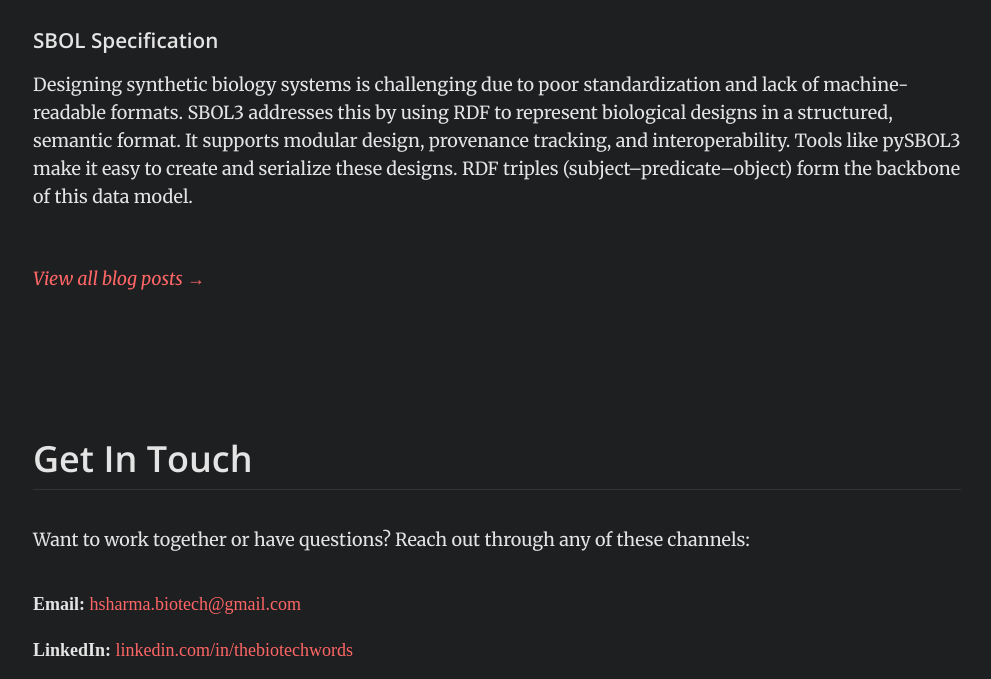
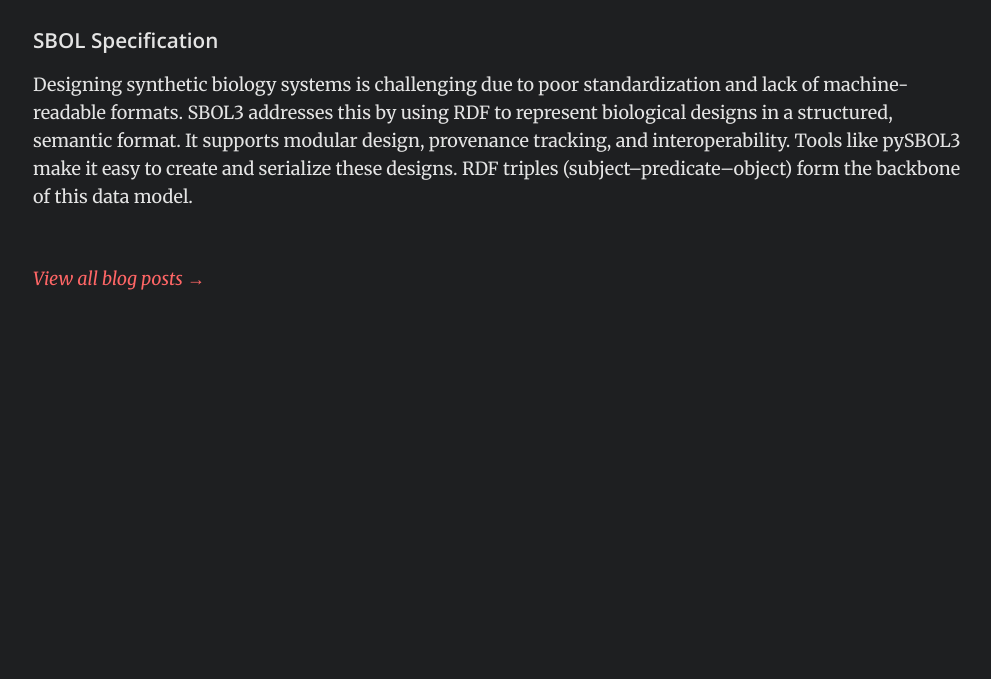
Before and after one commit to GeneCodeSavvy/portfolio, an Eleventy site: page src/index.html in a window 1280 px wide. Shown: the part 1776-2455 px from the top of the page, without its empty margins (143-1134 px from the left). After the commit the page ends 2249 px from the top, so only its background shows below. Built offline with nearby package versions, Linux system fonts and the light colour scheme; Eleventy itself is replaced by a stand-in of ours; files that its build step writes are made by us from their sources; a small style sheet from the web is missing; a web font is replaced by a local one.

Commit message:
remove the contact me section

```diff
--- a/src/index.html
+++ b/src/index.html
@@ -67,32 +67,3 @@
     </p>
   </div>
 </section>
-<section id="contact">
-  <div class="container">
-    <h2>Get In Touch</h2>
-    <p>
-      Want to work together or have questions? Reach out through any of these
-      channels:
-    </p>
-    <ul class="contact-links">
-      <li>
-        <strong>Email:</strong>
-        <a href="mailto:hsharma.biotech@gmail.com">hsharma.biotech@gmail.com</a>
-      </li>
-      <li>
-        <strong>LinkedIn:</strong>
-        <a href="https://www.linkedin.com/in/thebiotechwords/"
-          >linkedin.com/in/thebiotechwords</a
-        >
-      </li>
-      <li>
-        <strong>X (formerly Twitter):</strong>
-        <a href="https://x.com/ADevsJournal">@ADevsJournal</a>
-      </li>
-      <li>
-        <strong>GitHub:</strong>
-        <a href="https://github.com/GeneCodeSavvy">github.com/GeneCodeSavvy</a>
-      </li>
-    </ul>
-  </div>
-</section>
```
